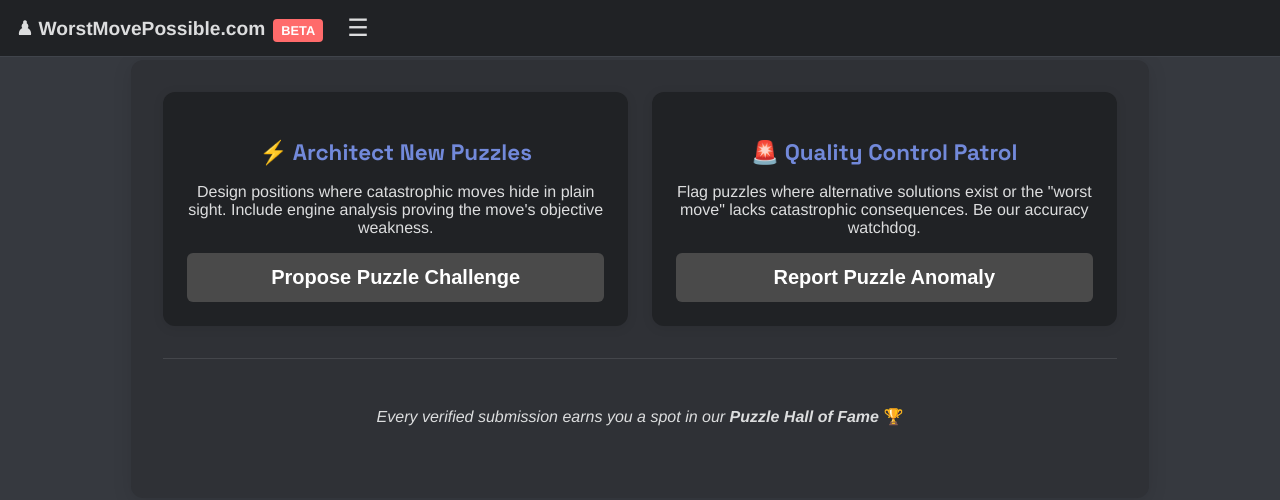
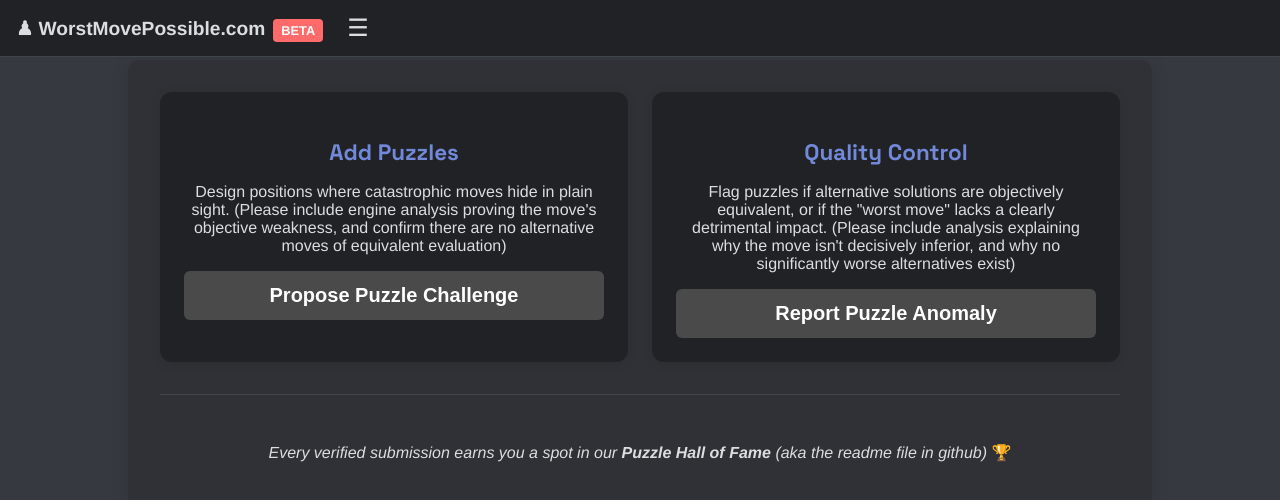
Before and after one commit to nedlir/worstmovepossible, a React (Vite) app: page /#/contribute in a window 1280 px wide. Shown: the top 500 px of the page. Built offline with nearby package versions, Linux system fonts and the light colour scheme.

Commit message:
contribute page

```diff
--- a/src/views/ContributePage/ContributePage.tsx
+++ b/src/views/ContributePage/ContributePage.tsx
@@ -1,13 +1,17 @@
 import React from "react";
 import "./ContributePage.css";
 
+type Contribution = "submit" | "report";
+
 const ContributePage: React.FC = () => {
-  const handleContribution = (type: "submit" | "report") => {
+  const handleContribution = (type: Contribution) => {
     const baseUrl = "https://github.com/nedlir/worstmovepossible/issues/new";
     const params = new URLSearchParams({
       title: `${
-        type === "submit" ? "Worst Move Puzzle" : "Puzzle Issue"
-      } Report`,
+        type === "submit"
+          ? "Worst Move Puzzle Addition Suggestion"
+          : "Puzzle Issue Report"
+      }`,
       labels: type,
       template: `${type}_puzzle.yml`,
     });
@@ -23,10 +27,12 @@ const ContributePage: React.FC = () => {
             className="contribute-card"
             style={{ "--animation-order": 1 } as React.CSSProperties}
           >
-            <h3>⚡ Architect New Puzzles</h3>
+            <h3>Add Puzzles</h3>
             <p>
               Design positions where catastrophic moves hide in plain sight.
-              Include engine analysis proving the move's objective weakness.
+              (Please include engine analysis proving the move's objective
+              weakness, and confirm there are no alternative moves of equivalent
+              evaluation)
             </p>
             <button
               className="action-button"
@@ -40,10 +46,12 @@ const ContributePage: React.FC = () => {
             className="contribute-card"
             style={{ "--animation-order": 2 } as React.CSSProperties}
           >
-            <h3>🚨 Quality Control Patrol</h3>
+            <h3>Quality Control</h3>
             <p>
-              Flag puzzles where alternative solutions exist or the "worst move"
-              lacks catastrophic consequences. Be our accuracy watchdog.
+              Flag puzzles if alternative solutions are objectively equivalent,
+              or if the "worst move" lacks a clearly detrimental impact. (Please
+              include analysis explaining why the move isn't decisively
+              inferior, and why no significantly worse alternatives exist)
             </p>
             <button
               className="action-button"
@@ -57,7 +65,8 @@ const ContributePage: React.FC = () => {
           <p>
             <em>
               Every verified submission earns you a spot in our
-              <strong> Puzzle Hall of Fame</strong>
+              <strong> Puzzle Hall of Fame</strong> (aka the readme file in
+              github)
             </em>{" "}
             🏆
           </p>
```
